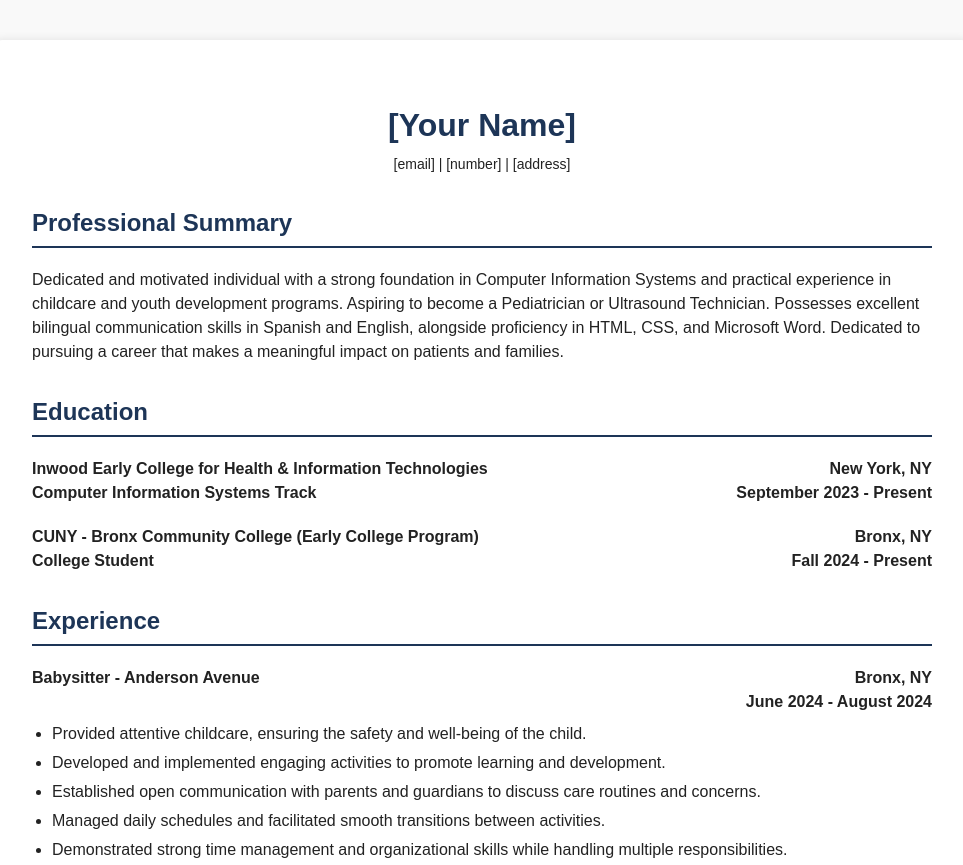
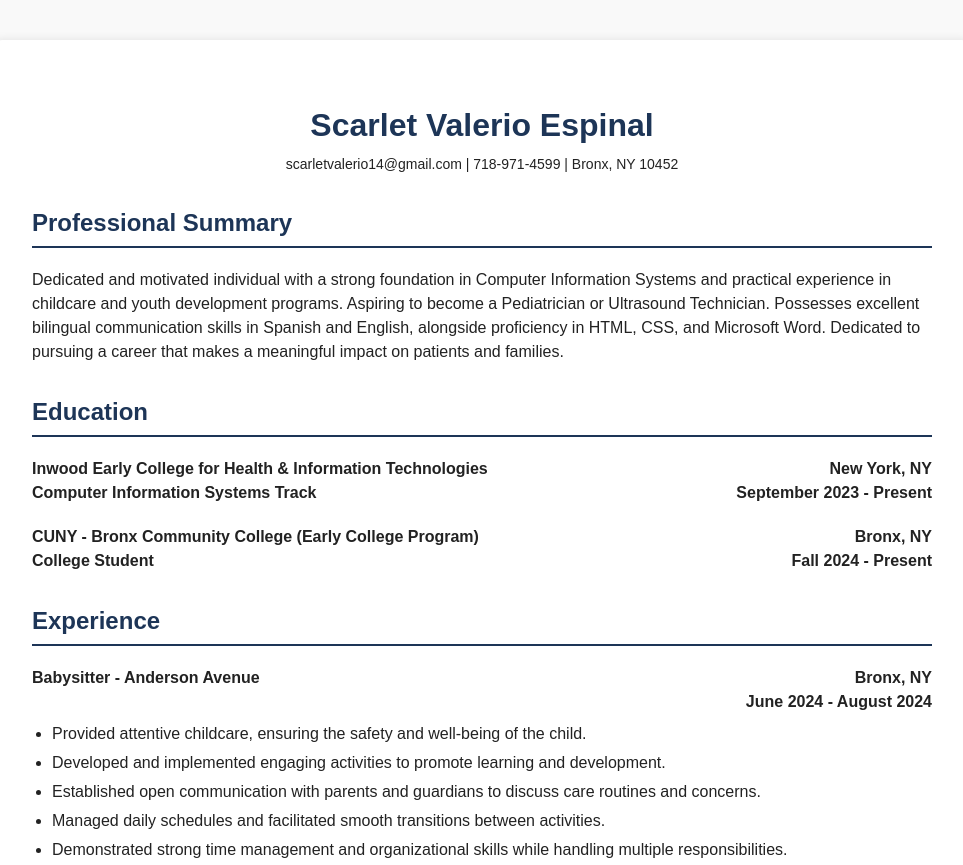
Before and after one commit to scarletvalerio14-ui/My-Resume, a plain HTML site: page index.html in a window 1280 px wide. Shown: the top 865 px of the page, without its empty margins (158-1121 px from the left). Drawn offline with Linux system fonts and the light colour scheme.

Commit message:
Update index.html

```diff
--- a/index.html
+++ b/index.html
@@ -86,10 +86,10 @@
 <body>
   <div class="resume">
 
-    <h1>[Your Name]</h1>
+    <h1>Scarlet Valerio Espinal</h1>
 
     <div class="contact">
-      [email] | [number] | [address]
+      scarletvalerio14@gmail.com | 718-971-4599 | Bronx, NY 10452
     </div>
 
     <h2>Professional Summary</h2>
```
